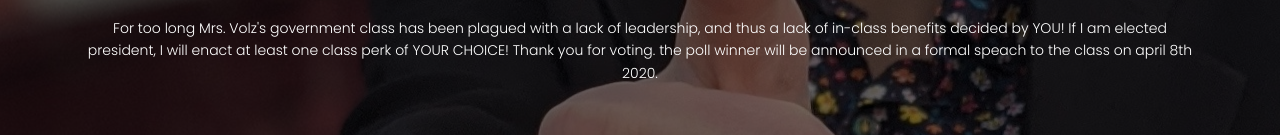
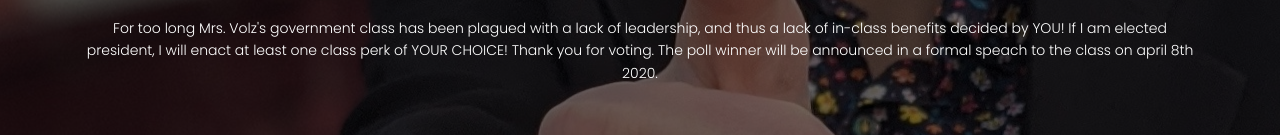
Before and after one commit to LeviOP/TravisCampaign, a plain HTML site: page index.html in a window 1280 px wide. Shown: the part 385-520 px from the top of the page. Drawn offline with Linux system fonts and the light colour scheme.

Commit message:
Update index.html

```diff
--- a/index.html
+++ b/index.html
@@ -72,7 +72,7 @@
 								Vote Travis Webster for Class President
 							</h1>
 							<p class="text-white">
-							For too long Mrs. Volz's government class has been plagued with a lack of leadership, and thus a lack of in-class benefits decided by YOU! If I am elected president, I will enact at least one class perk of YOUR CHOICE! Thank you for voting. the poll winner will be announced in a formal speach to the class on april 8th 2020.
+							For too long Mrs. Volz's government class has been plagued with a lack of leadership, and thus a lack of in-class benefits decided by YOU! If I am elected president, I will enact at least one class perk of YOUR CHOICE! Thank you for voting. The poll winner will be announced in a formal speach to the class on april 8th 2020.
 							</p>
 							</br>
 						<p class="text-white">
```
